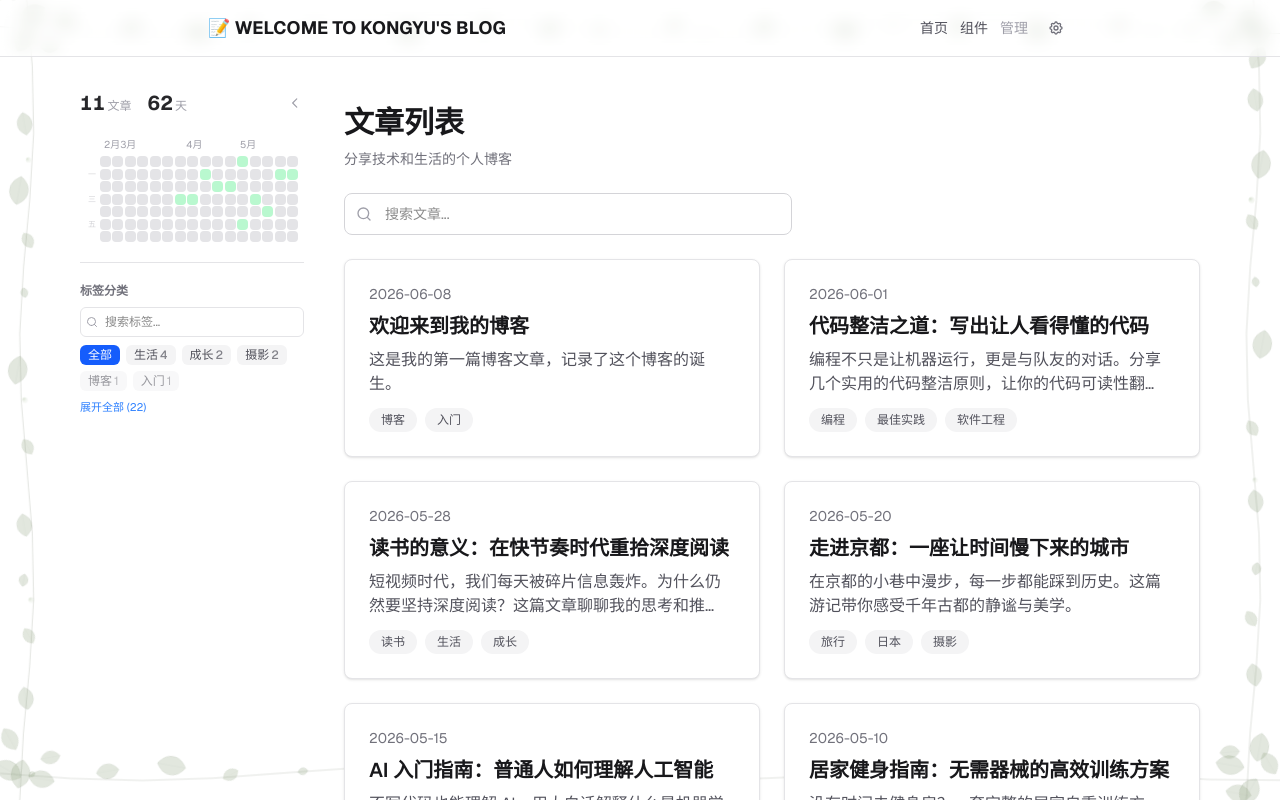
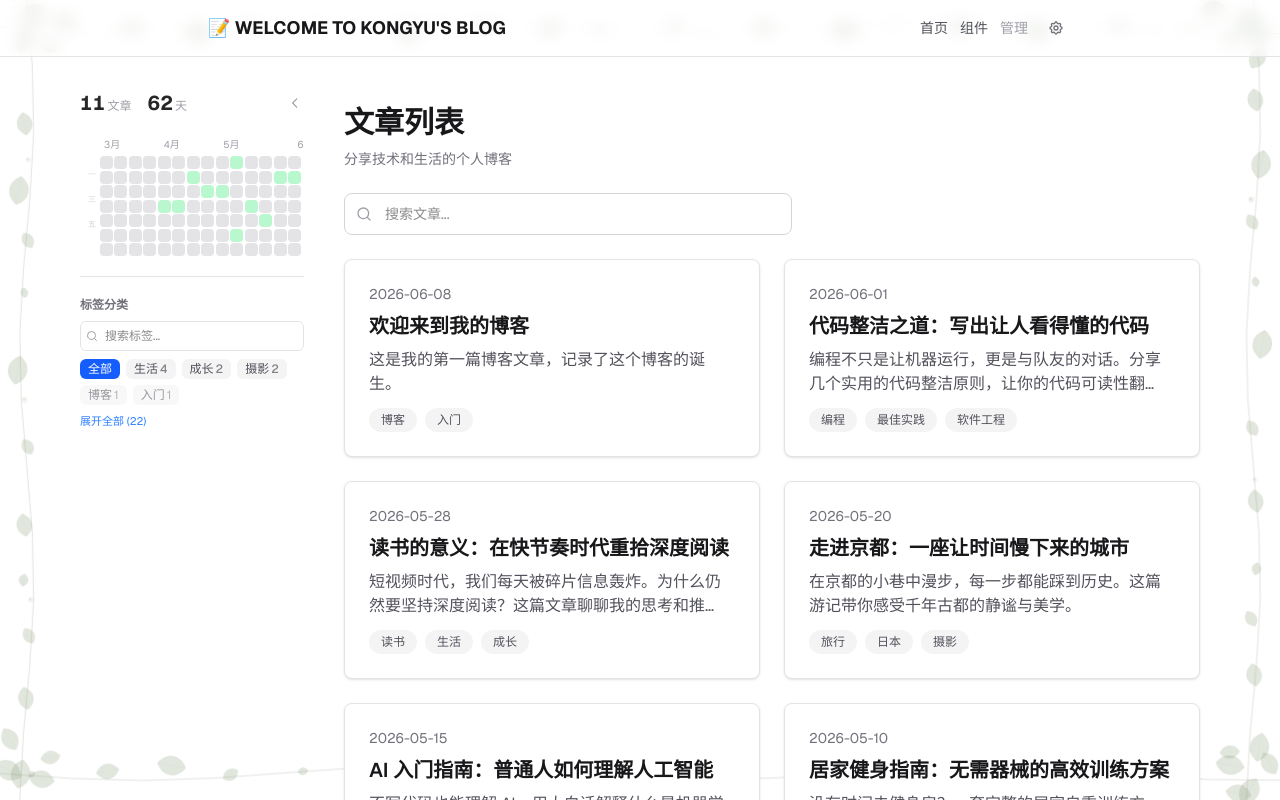
Before and after one commit to mortallllll/my-blog, a Next.js app: page / in a window 1280 px wide. Shown: the top 800 px of the page. Built offline with nearby package versions, Linux system fonts and the light colour scheme.

Commit message:
fix: 日历格子 11→13px + 精简到 14 周适配侧边栏

```diff
--- a/src/components/ContributionCalendar.tsx
+++ b/src/components/ContributionCalendar.tsx
@@ -21,7 +21,7 @@ export default function ContributionCalendar({
   onDateChange,
 }: Props) {
   const { grid, monthLabels } = useMemo(() => {
-    const g = computeCalendarData(posts, 16);
+    const g = computeCalendarData(posts, 14);
     return { grid: g, monthLabels: getMonthLabels(g) };
   }, [posts]);
 
@@ -38,7 +38,7 @@ export default function ContributionCalendar({
             <span
               key={ml.label}
               style={{
-                marginLeft: i === 0 ? ml.colIndex * 12.5 : (gap - 1) * 12.5,
+                marginLeft: i === 0 ? ml.colIndex * 14.5 : (gap - 1) * 14.5,
               }}
               className="whitespace-nowrap"
             >
@@ -79,7 +79,7 @@ export default function ContributionCalendar({
                     if (day.count === 0 || isFuture) return;
                     onDateChange(isActive ? '' : day.date);
                   }}
-                  className={`h-[11px] w-[11px] rounded-sm ${getLevelColor(
+                  className={`h-[13px] w-[13px] rounded-sm ${getLevelColor(
                     day.level
                   )} ${
                     isActive
```
